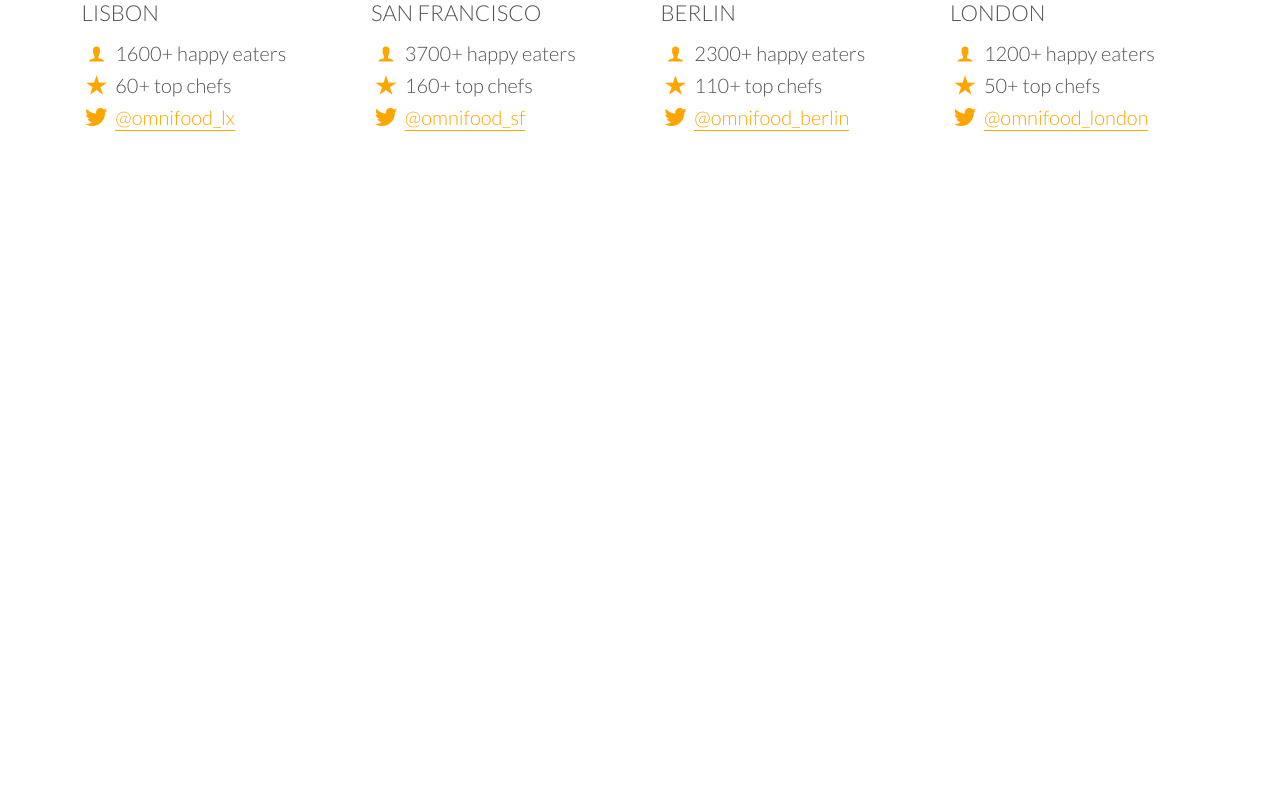
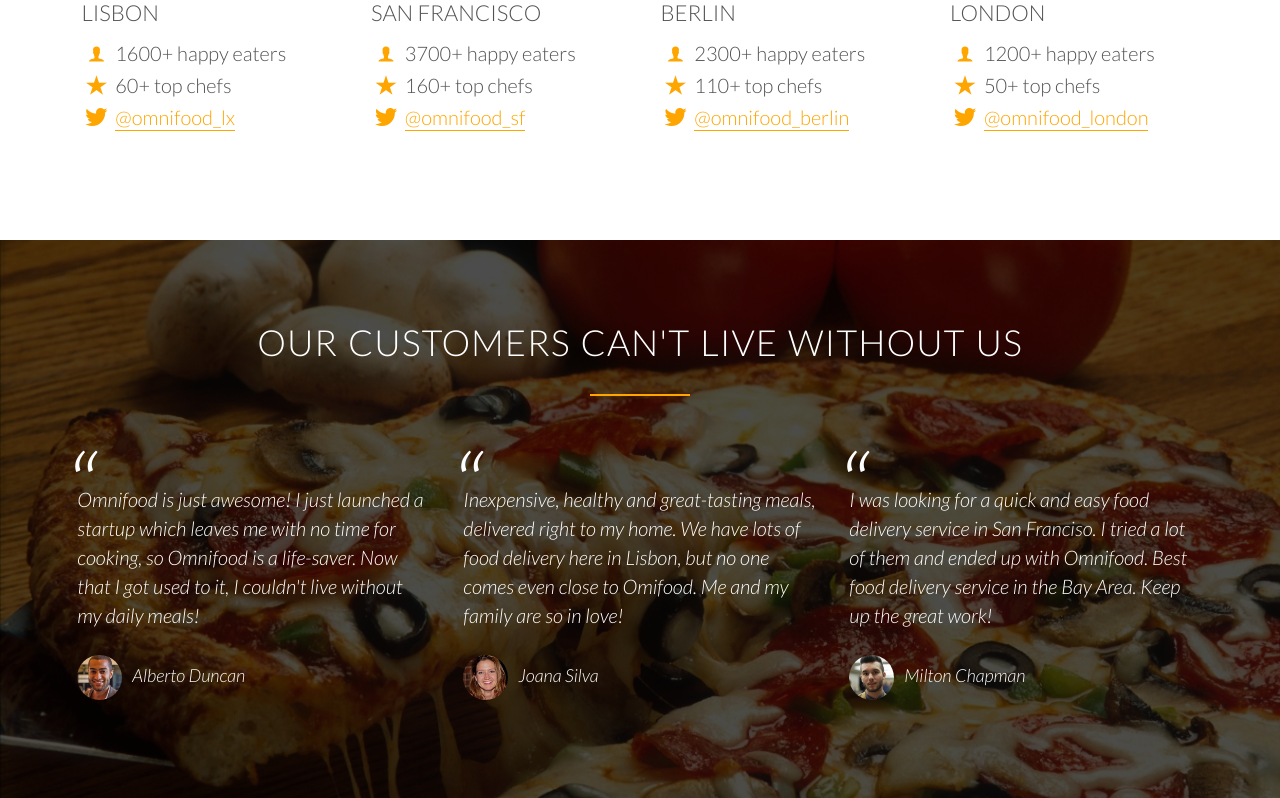
Before and after one commit to davidfang/omnitfood, a PHP site: page / in a window 1280 px wide. Shown: the part 3126-3924 px from the top of the page. Before the commit the page ends 3257 px from the top, so only its background shows below. Run offline with PHP 8.4, Linux system fonts and the light colour scheme; some web fonts are replaced.

Commit message:
testimonials section --mac

```diff
--- a/index.html
+++ b/index.html
@@ -204,5 +204,29 @@
         </div>
 
     </section>
+
+    <section class="section-testimonials">
+        <div class="row">
+            <h2>Our customers can't live without us</h2>
+        </div>
+        <div class="row">
+            <div class="col span-1-of-3">
+                <blockquote>Omnifood is just awesome! I just launched a startup which leaves me with no time for cooking, so Omnifood is a life-saver. Now that I got used to it, I couldn't live without my daily meals!
+                    <cite><img src="resources/css/img/customer-1.jpg">Alberto Duncan</cite>
+                </blockquote>
+            </div>
+            <div class="col span-1-of-3">
+                <blockquote>Inexpensive, healthy and great-tasting meals, delivered right to my home. We have lots of food delivery here in Lisbon, but no one comes even close to Omifood. Me and my family are so in love!
+                <cite><img src="resources/css/img/customer-2.jpg">Joana Silva</cite>
+                </blockquote>
+            </div>
+            <div class="col span-1-of-3">
+                <blockquote>I was looking for a quick and easy food delivery service in San Franciso. I tried a lot of them and ended up with Omnifood. Best food delivery service in the Bay Area. Keep up the great work!
+                <cite><img src="resources/css/img/customer-3.jpg">Milton Chapman</cite>
+                </blockquote>
+            </div>
+        </div>
+    </section>
+
 </body>
 </html>
--- a/resources/css/style.css
+++ b/resources/css/style.css
@@ -180,6 +180,7 @@ header {
     background-image: linear-gradient(rgba(0, 0, 0, 0.7),rgba(0, 0, 0, 0.7)),url(img/hero.jpg);
     background-size: cover;
     background-position: center;
+    background-attachment: fixed;
     height: 100vh;
 }
 
@@ -349,3 +350,47 @@ header {
 .city-feature {
     margin-bottom: 5px;
 }
+
+/* ----------------------------- */
+/* testimonial section */
+/* ----------------------------- */
+.section-testimonials {
+    background-image: -webkit-linear-gradient(rgba(0, 0, 0, 0.7), rgba(0, 0, 0, 0.7)),url(img/back-customers.jpg);
+    background-image: -webkit-linear-gradient(rgba(0, 0, 0, 0.7), rgba(0, 0, 0, 0.7)), url(img/back-customers.jpg);
+    background-image: linear-gradient(rgba(0, 0, 0, 0.7),rgba(0, 0, 0, 0.7)),url(img/back-customers.jpg);
+    background-size: cover;
+    color: white;
+    background-attachment: fixed; /* the background won't scroll down with the page */
+}
+
+blockquote {
+    padding: 2%;
+    font-style: italic;
+    line-height: 145%;
+    position: relative;
+    margin-top: 40px;
+}
+
+blockquote:before {
+    content: "\201C";
+    font-size: 500%;
+    display: block;
+    position: absolute;
+    /* the element with a absolute position must have a parent whit a relative position */
+    top: -5px;
+    left: -5px;
+}
+
+
+cite {
+    font-size: 90%;
+    margin-top: 25px;
+    display: block;
+}
+
+cite img {
+    height: 45px;
+    border-radius: 50%;
+    margin-right: 10px;
+    vertical-align: middle;
+}
```
Also changed, not shown: resources/css/img/back-customers.jpg (added), resources/css/img/customer-1.jpg (added), resources/css/img/customer-2.jpg (added), resources/css/img/customer-3.jpg (added), 1 other file.
